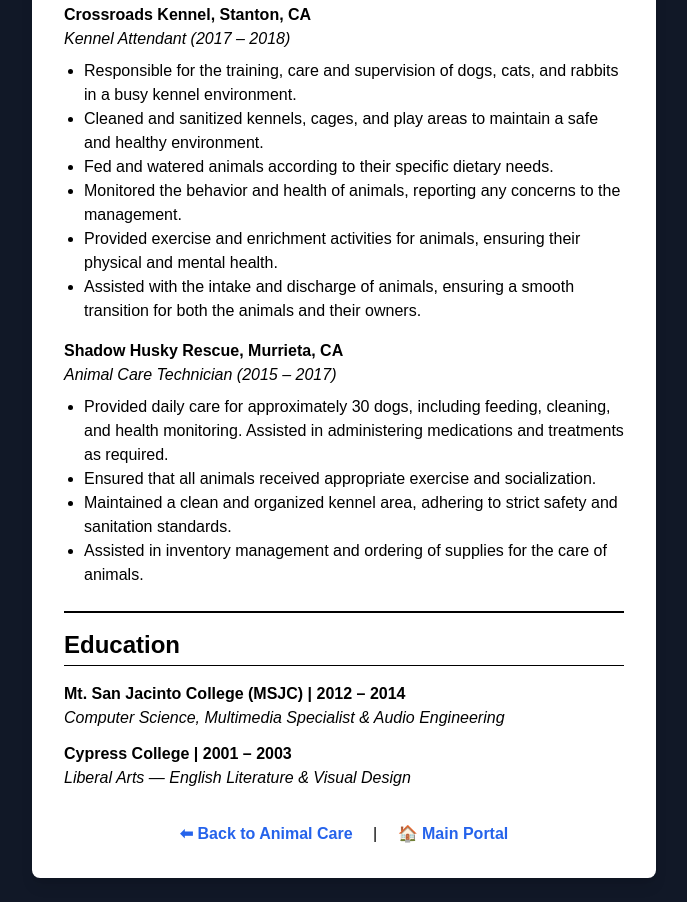
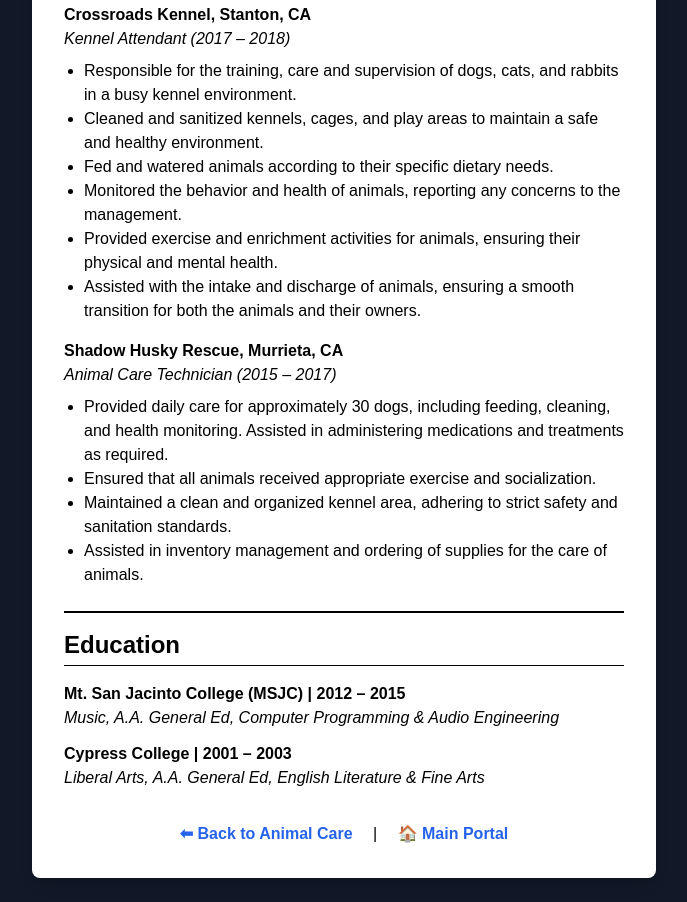
Before and after one commit to K8819/freelance, a plain HTML site: page resume-animal-care.html in a window 1280 px wide. Shown: the part 627-1529 px from the top of the page, without its empty margins (296-983 px from the left). Drawn offline with nearby package versions, Linux system fonts and the light colour scheme.

Commit message:
changed educational section

```diff
--- a/resume-animal-care.html
+++ b/resume-animal-care.html
@@ -28,12 +28,12 @@
         <section class="mt-8 border-t-2 border-black pt-4">
             <h2 class="text-2xl font-bold border-b border-black pb-1">Education</h2>
             <div class="mt-4">
-                <h3 class="font-bold">Mt. San Jacinto College (MSJC) | 2012 – 2014</h3>
-                <p class="italic">Computer Science, Multimedia Specialist & Audio Engineering</p>
+                <h3 class="font-bold">Mt. San Jacinto College (MSJC) | 2012 – 2015</h3>
+                <p class="italic">Music, A.A. General Ed, Computer Programming & Audio Engineering</p>
             </div>
             <div class="mt-3">
                 <h3 class="font-bold">Cypress College | 2001 – 2003</h3>
-                <p class="italic">Liberal Arts — English Literature & Visual Design</p>
+                <p class="italic">Liberal Arts, A.A. General Ed, English Literature & Fine Arts</p>
             </div>
         </section>
     </main>
```
